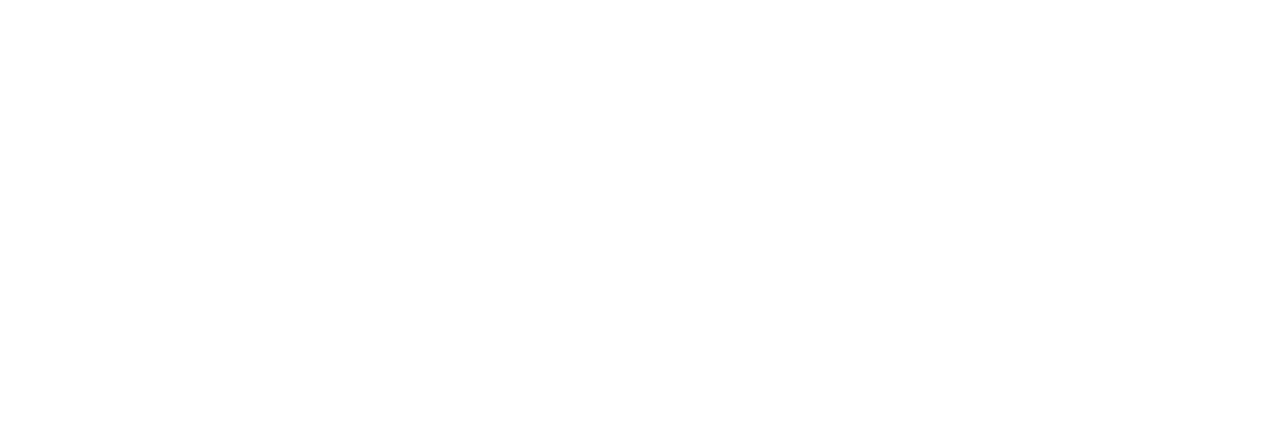
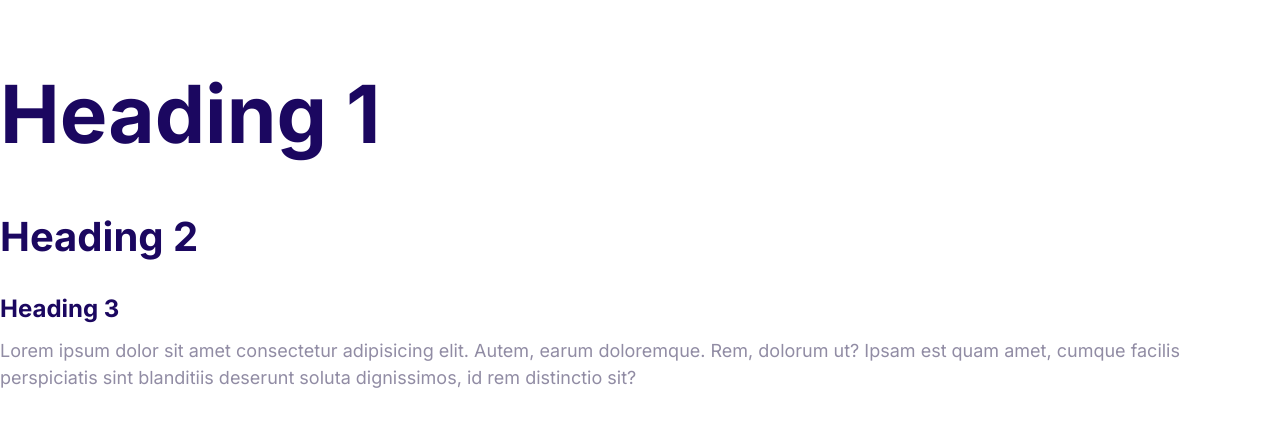
Before and after one commit to GayanaJinde/Moshify, a plain HTML site: page index.html in a window 1280 px wide. Drawn offline with Linux system fonts and the light colour scheme.

Commit message:
Defining styles for the fonts

```diff
--- a/css/styles.css
+++ b/css/styles.css
@@ -7,3 +7,55 @@
     --color-headings: #1b0760;
     --color-body: #918ca4;
 }
+
+html{
+    /*62.5% of 16px = 10px*/
+    font-size: 62.5%;
+}
+
+body{
+    font-family: Inter, Arial, Helvetica, sans-serif;
+    font-size: 2.4rem;
+    line-height: 1.5; /*1.5 times the current font size*/
+    color: var(--color-body);
+}
+
+h1, h2, h3{
+    color: var(--color-headings);
+    margin-bottom: 1rem;
+}
+
+h1{
+    /*1 rem = 1 x font-size of the html element = 1 x 10px*/
+    font-size: 7rem;
+}
+
+h2{
+    font-size: 4rem;
+}
+
+h3{
+    font-size: 3rem;
+}
+
+p{
+    margin-top : 0;
+}
+
+@media screen and (min-width: 1024px){
+    body{
+        font-size: 1.8rem;
+    }
+
+    h1 {
+        font-size: 8rem;
+    }
+
+    h2{
+        font-size: 4rem;
+    }
+
+    h3{
+        font-size: 2.4rem;
+    }
+}
--- a/index.html
+++ b/index.html
@@ -5,10 +5,16 @@
     <meta http-equiv="X-UA-Compatible" content="IE=edge">
     <meta name="viewport" content="width=device-width, initial-scale=1.0">
     <title>Document</title>
+    <link rel="preconnect" href="https://fonts.googleapis.com">
+    <link rel="preconnect" href="https://fonts.gstatic.com" crossorigin>
+    <link href="https://fonts.googleapis.com/css2?family=Inter:wght@400;700&display=swap" rel="stylesheet">
     <link rel="stylesheet" href="css/normalize.css">
     <link rel="stylesheet" href="css/styles.css">
 </head>
 <body>
-
+    <h1>Heading 1</h1>
+    <h2>Heading 2</h2>
+    <h3>Heading 3</h3>
+    <p>Lorem ipsum dolor sit amet consectetur adipisicing elit. Autem, earum doloremque. Rem, dolorum ut? Ipsam est quam amet, cumque facilis perspiciatis sint blanditiis deserunt soluta dignissimos, id rem distinctio sit?</p>
 </body>
 </html>
```
